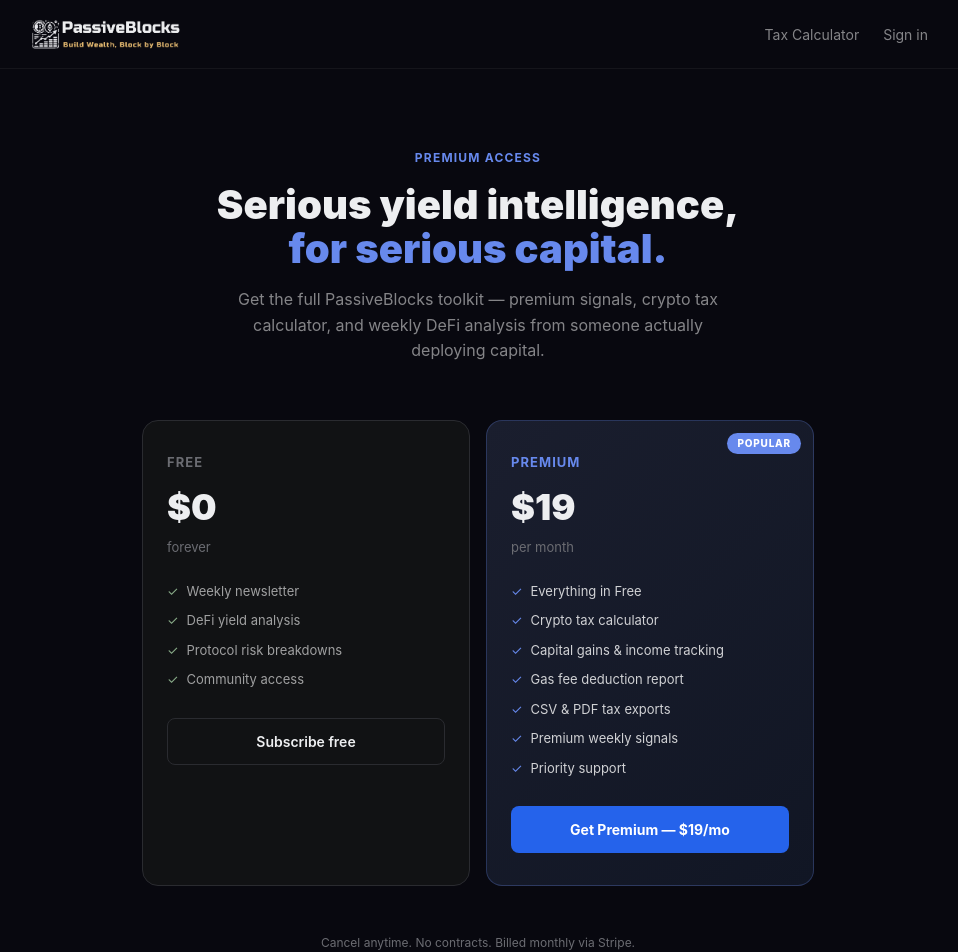
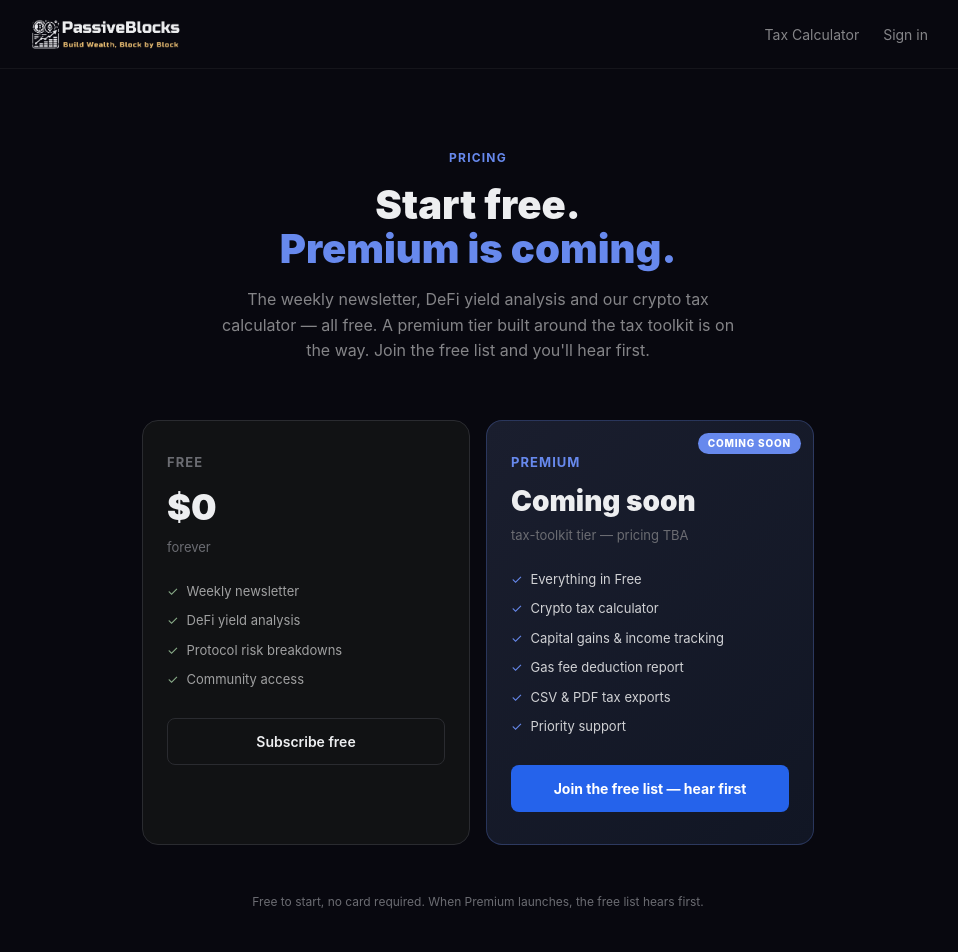
Before and after one commit to ghodzilla/passiveblocks-web, a Next.js app: page /pricing in a window 1280 px wide. Shown: the top 952 px of the page, without its empty margins (162-1120 px from the left). Built offline with nearby package versions, Linux system fonts and the light colour scheme.

Commit message:
pricing: reframe Premium as coming-soon (tax-tool led), remove paid 'signals' (AFSL risk), lead with free capture (Pritesh 2026-07-14)

```diff
--- a/app/pricing/page.tsx
+++ b/app/pricing/page.tsx
@@ -1,25 +1,7 @@
-"use client";
-
-import { useState } from "react";
 import Link from "next/link";
 import Image from "next/image";
 
 export default function PricingPage() {
-  const [loading, setLoading] = useState(false);
-
-  async function handleUpgrade() {
-    setLoading(true);
-    const res = await fetch("/api/stripe/checkout", { method: "POST" });
-    const data = await res.json() as { url?: string; error?: string };
-    if (data.url) {
-      window.location.href = data.url;
-    } else if (data.error === "Not authenticated") {
-      window.location.href = "/login?next=/pricing";
-    } else {
-      setLoading(false);
-    }
-  }
-
   return (
     <div style={{ minHeight: "100vh", background: "#08080f", color: "#edeef0" }}>
       {/* Nav */}
@@ -37,14 +19,14 @@
 
       <div style={{ maxWidth: 720, margin: "0 auto", padding: "80px 24px", textAlign: "center" }}>
         <div style={{ fontSize: 12, fontWeight: 700, letterSpacing: "0.1em", textTransform: "uppercase", color: "#6789ed", marginBottom: 16 }}>
-          Premium Access
+          Pricing
         </div>
         <h1 style={{ fontSize: 40, fontWeight: 900, lineHeight: 1.1, marginBottom: 16 }}>
-          Serious yield intelligence,<br />
-          <span style={{ color: "#6789ed" }}>for serious capital.</span>
+          Start free.<br />
+          <span style={{ color: "#6789ed" }}>Premium is coming.</span>
         </h1>
         <p style={{ fontSize: 16, color: "rgba(255,255,255,0.5)", maxWidth: 520, margin: "0 auto 56px", lineHeight: 1.6 }}>
-          Get the full PassiveBlocks toolkit — premium signals, crypto tax calculator, and weekly DeFi analysis from someone actually deploying capital.
+          The weekly newsletter, DeFi yield analysis and our crypto tax calculator — all free. A premium tier built around the tax toolkit is on the way. Join the free list and you&apos;ll hear first.
         </p>
 
         {/* Plans */}
@@ -68,10 +50,10 @@
 
           {/* Premium */}
           <div style={{ background: "linear-gradient(135deg, #1a1e2e 0%, #111624 100%)", border: "1px solid #6789ed44", borderRadius: 16, padding: "32px 24px", textAlign: "left", position: "relative", overflow: "hidden" }}>
-            <div style={{ position: "absolute", top: 12, right: 12, background: "#6789ed", color: "#fff", fontSize: 10, fontWeight: 800, letterSpacing: "0.08em", textTransform: "uppercase", borderRadius: 20, padding: "3px 10px" }}>Popular</div>
+            <div style={{ position: "absolute", top: 12, right: 12, background: "#6789ed", color: "#fff", fontSize: 10, fontWeight: 800, letterSpacing: "0.08em", textTransform: "uppercase", borderRadius: 20, padding: "3px 10px" }}>Coming soon</div>
             <div style={{ fontSize: 13, fontWeight: 700, color: "#6789ed", textTransform: "uppercase", letterSpacing: "0.08em", marginBottom: 8 }}>Premium</div>
-            <div style={{ fontSize: 36, fontWeight: 900, marginBottom: 4 }}>$19</div>
-            <div style={{ fontSize: 13, color: "#6b6c72", marginBottom: 24 }}>per month</div>
+            <div style={{ fontSize: 28, fontWeight: 900, marginBottom: 4 }}>Coming soon</div>
+            <div style={{ fontSize: 13, color: "#6b6c72", marginBottom: 24 }}>tax-toolkit tier — pricing TBA</div>
             <ul style={{ listStyle: "none", padding: 0, margin: "0 0 28px", display: "flex", flexDirection: "column", gap: 10 }}>
               {[
                 "Everything in Free",
@@ -79,7 +61,6 @@
                 "Capital gains & income tracking",
                 "Gas fee deduction report",
                 "CSV & PDF tax exports",
-                "Premium weekly signals",
                 "Priority support",
               ].map(f => (
                 <li key={f} style={{ fontSize: 13, color: "rgba(255,255,255,0.8)", display: "flex", alignItems: "center", gap: 8 }}>
@@ -87,18 +68,17 @@
                 </li>
               ))}
             </ul>
-            <button
-              onClick={handleUpgrade}
-              disabled={loading}
-              style={{ width: "100%", background: "#2563eb", color: "#fff", border: "none", borderRadius: 8, padding: "13px 0", fontSize: 14, fontWeight: 700, cursor: loading ? "not-allowed" : "pointer", opacity: loading ? 0.7 : 1 }}
+            <Link
+              href="/#subscribe"
+              style={{ display: "block", textAlign: "center", width: "100%", boxSizing: "border-box", background: "#2563eb", color: "#fff", borderRadius: 8, padding: "13px 0", fontSize: 14, fontWeight: 700, textDecoration: "none" }}
             >
-              {loading ? "Redirecting…" : "Get Premium — $19/mo"}
-            </button>
+              Join the free list — hear first
+            </Link>
           </div>
         </div>
 
         <p style={{ fontSize: 12, color: "#6b6c72" }}>
-          Cancel anytime. No contracts. Billed monthly via Stripe.
+          Free to start, no card required. When Premium launches, the free list hears first.
         </p>
       </div>
     </div>
```
